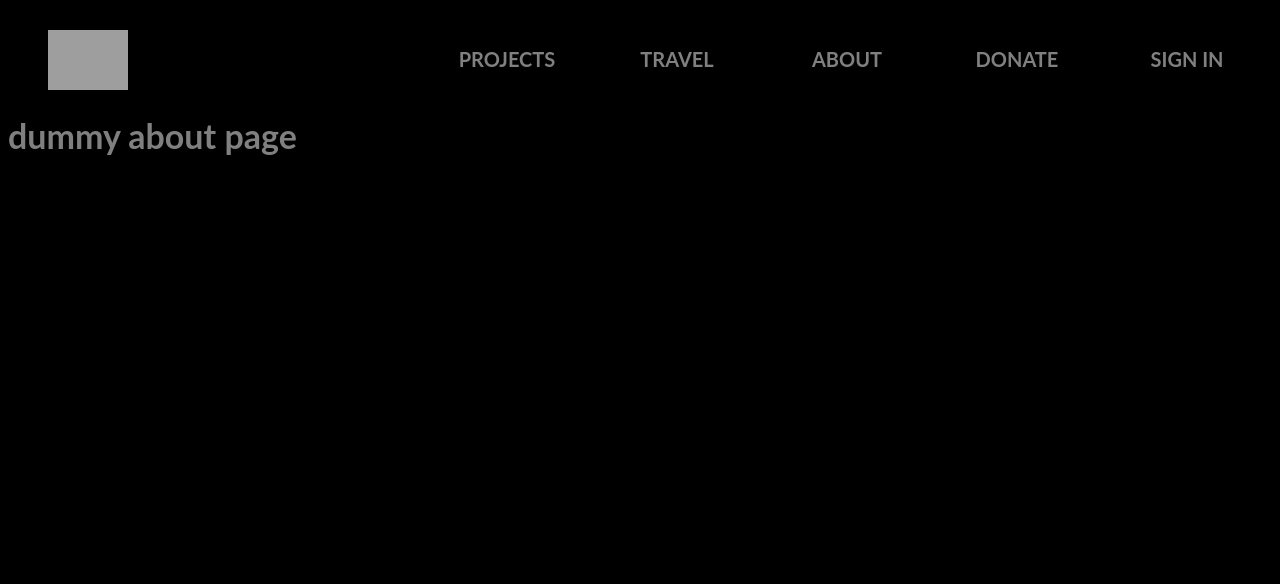
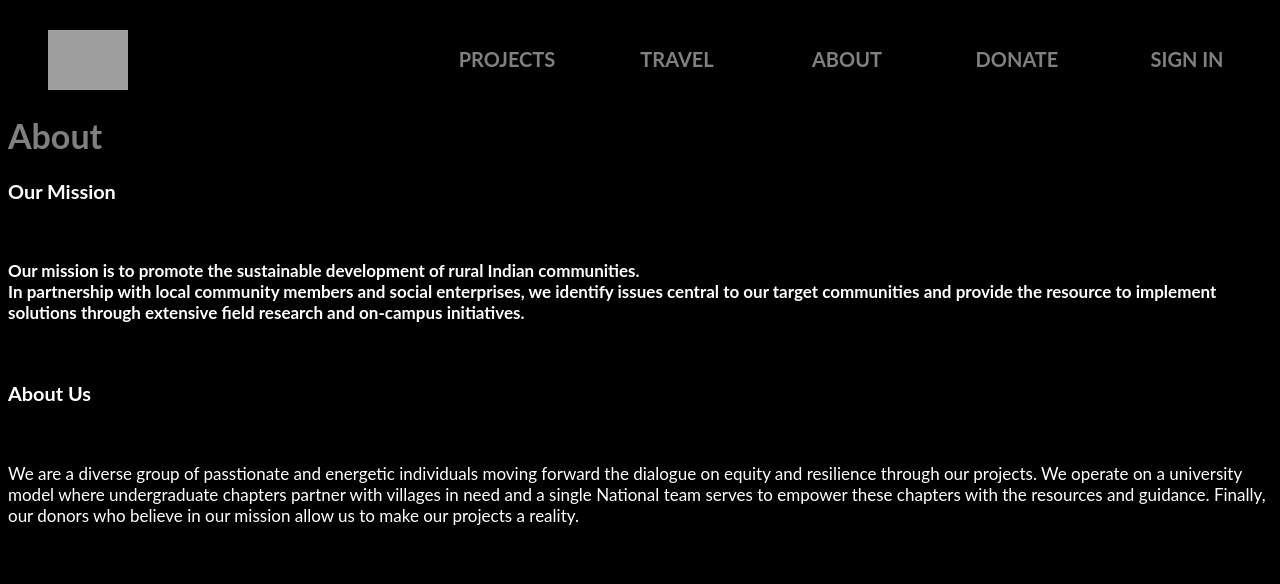
Before and after one commit to saasbook/rishi, a Rails app: page /about in a window 1280 px wide. Shown: the top 584 px of the page. Run offline with Rails 7, Linux system fonts and the light colour scheme; style sheets or scripts are compiled from the project's sources; some libraries are stand-ins or nearby versions; grey boxes are pictures that could not be loaded.

Commit message:
Added dummy about page

```diff
--- a/app/views/home/about.html.erb
+++ b/app/views/home/about.html.erb
@@ -1 +1,13 @@
-<h1>dummy about page</h1>
+<h1>About</h1>
+
+<div>
+                <h3 style="color:#ffffff">Our Mission</h3>
+                <br>
+                <p style="color:#ffffff"><strong>Our mission is to promote the sustainable development of rural Indian communities. <br>In partnership with local community members and social enterprises, we identify issues central to our target communities and provide the resource to implement solutions through extensive field research and on-campus initiatives.</strong></p>
+                <br>
+                <h3 style="color:#ffffff">About Us</h3>
+                <br>
+                <p style="color:#ffffff">We are a diverse group of passtionate and energetic individuals moving forward the dialogue on equity and resilience through our projects. We operate on a university model where undergraduate chapters partner with villages in need and a single National team serves to empower these chapters with the resources and guidance. Finally, our donors who believe in our mission allow us to make our projects a reality.</p>
+                <br>
+                <br>
+            </div>
--- a/app/views/layouts/application.html.haml
+++ b/app/views/layouts/application.html.haml
@@ -21,7 +21,7 @@
 				%li
 					%a#donateNav{:href => "http://www.projectrishi.org/donate", :target => "_blank"} DONATE
 				%li
-					%a#aboutNav ABOUT
+					%a#aboutNav{:href => "./about.html"}ABOUT
 				%li
 					%a#travelNav{:href => "./travel.html"} TRAVEL
 				%li
```
